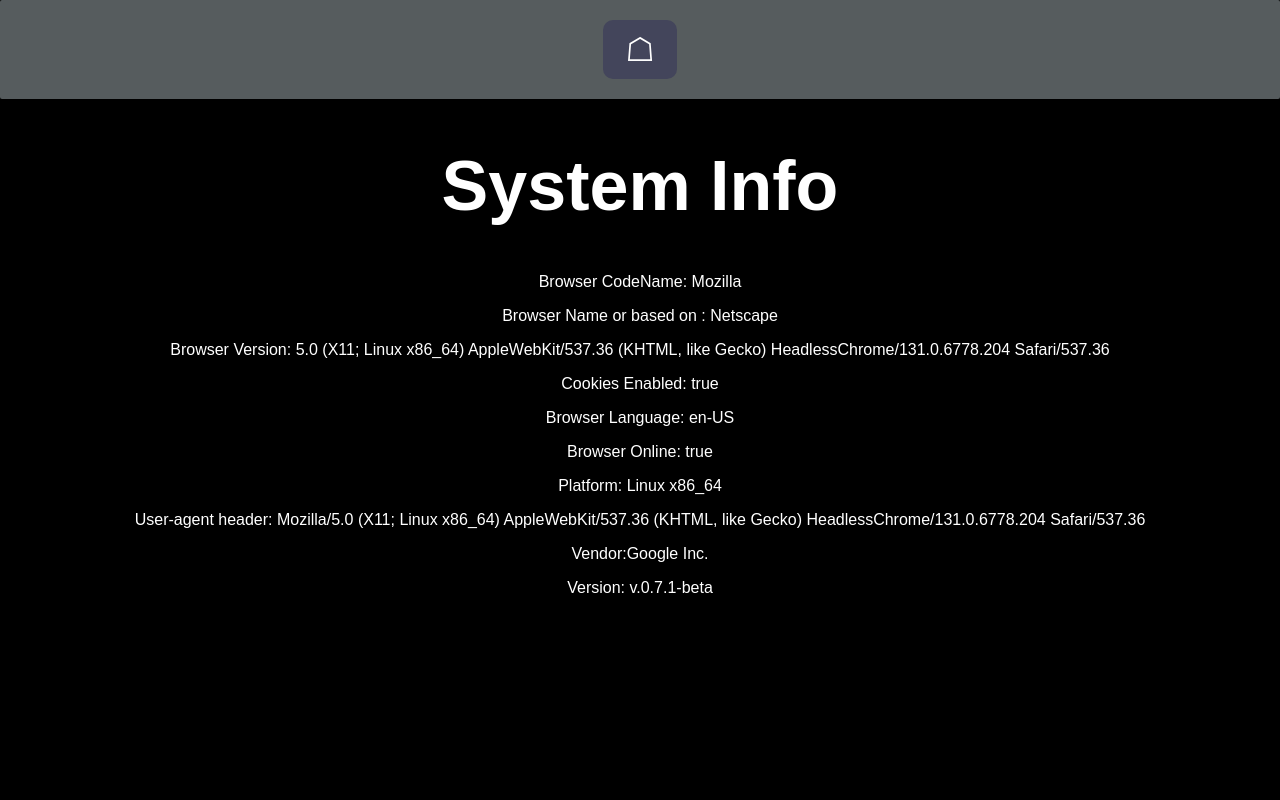
After one commit to foil-os/FOIL-Home, a PHP site: page /APPS/Settings/settings.about.foil.home.menu.system.info.menu.php in a window 1280 px wide. The commit adds this page. Run offline with PHP 8.4, Linux system fonts and the light colour scheme.

Commit message:
Activated the "About FOIL-Home" functionalities in the Settings App.
This file is located in "FOIL-Home/APPS/Settings/settings.foil.home.menu/".

```diff
--- a/APPS/Settings/index.php
+++ b/APPS/Settings/index.php
@@ -21,7 +21,7 @@
     <div class="main-screen color-one">
         <a href="./settings.change.theme.menu.php" class="button">Change Theme</a>
         <a href="settings.change.date.and.time.menu.php" class="button">Change Date and Time</a>
-        <a href="#" class="button">About FOIL-Home </a>
+        <a href="settings.about.foil.home.menu.php" class="button">About FOIL-Home </a>
     </div>
 
 
--- /dev/null
+++ b/APPS/Settings/settings.about.foil.home.menu.system.info.menu.php
@@ -0,0 +1,42 @@
+<!-- Settings App -->
+<html>
+
+<head>
+    <meta name="viewport" content="width=device-width, initial-scale=1.0">
+    <title>Settings Application</title>
+    <link href="settings.css" rel="stylesheet">
+    <link href="../../System_Files/css/FOIL-UI.css" rel="stylesheet">
+
+</head>
+
+<body>
+    <ul>
+        <a href="settings.about.foil.home.menu.php" class="FOIL-button-small color-is-blue"><FOIL-Font-Size-33> &#9750;</FOIL-Font-Size-33></a>
+    </ul>
+
+    <div>
+        <h1> System Info </h1>
+
+        <!-- Script -->
+        <p id="system_info"></p>
+
+        <script>
+            var system_info = /*Leave this one blank */ ""
+            system_info += "<p>Browser CodeName: " + navigator.appCodeName + "</p>";
+            system_info += "<p>Browser Name or based on : " + navigator.appName + "</p>";
+            system_info += "<p>Browser Version: " + navigator.appVersion + "</p>";
+            system_info += "<p>Cookies Enabled: " + navigator.cookieEnabled + "</p>";
+            system_info += "<p>Browser Language: " + navigator.language + "</p>";
+            system_info += "<p>Browser Online: " + navigator.onLine + "</p>";
+            system_info += "<p>Platform: " + navigator.platform + "</p>";
+            system_info += "<p>User-agent header: " + navigator.userAgent + "</p>";
+            system_info += "<p>Vendor:" + navigator.vendor +"</p>";
+            system_info += "<p>Version: v.0.7.1-beta" + "</p>";
+
+            document.getElementById("system_info").innerHTML = system_info;
+        </script>
+
+    </div>
+</body>
+
+</html>
--- a/APPS/Settings/settings.css
+++ b/APPS/Settings/settings.css
@@ -27,6 +27,11 @@ ul {
   border-radius: 2px;
 }
 
+div {
+  color: white;
+  border: 10px;
+}
+
 .main-screen {
   color: black;
   padding: 100px 1px;
@@ -35,7 +40,7 @@ ul {
 
 .main-screen.color-one {
   background-color: #565c5e;
-  color:white;
+  color: white;
 }
 
 .main-screen.color-two {
@@ -54,16 +59,15 @@ ul {
   background-color: #dfdbd8;
 }
 
-
 .header-screen {
-  color:black;
+  color: black;
   padding: 55px 1px;
   border-radius: 4px;
 }
 
 .header-screen.color-one {
   background-color: #565c5e;
-  color:white;
+  color: white;
 }
 
 .header-screen.color-two {
@@ -82,7 +86,6 @@ ul {
   background-color: #dfdbd8;
 }
 
-
 .button {
   font-size: 27px;
   background-color: rgb(49, 49, 49);
@@ -94,12 +97,10 @@ ul {
   transition-duration: 0.2s;
 }
 
-
 .button:hover {
   background-color: rgb(170, 111, 0);
 }
 
-
 .button:active {
   background-color: rgb(0, 153, 0);
 }
```
Also changed, not shown: APPS/Settings/settings.about.foil.home.menu.php (added, +33 -0 lines), APPS/Settings/settings.about.foil.home.menu.release.notes.menu.php (added, +23 -0 lines).
